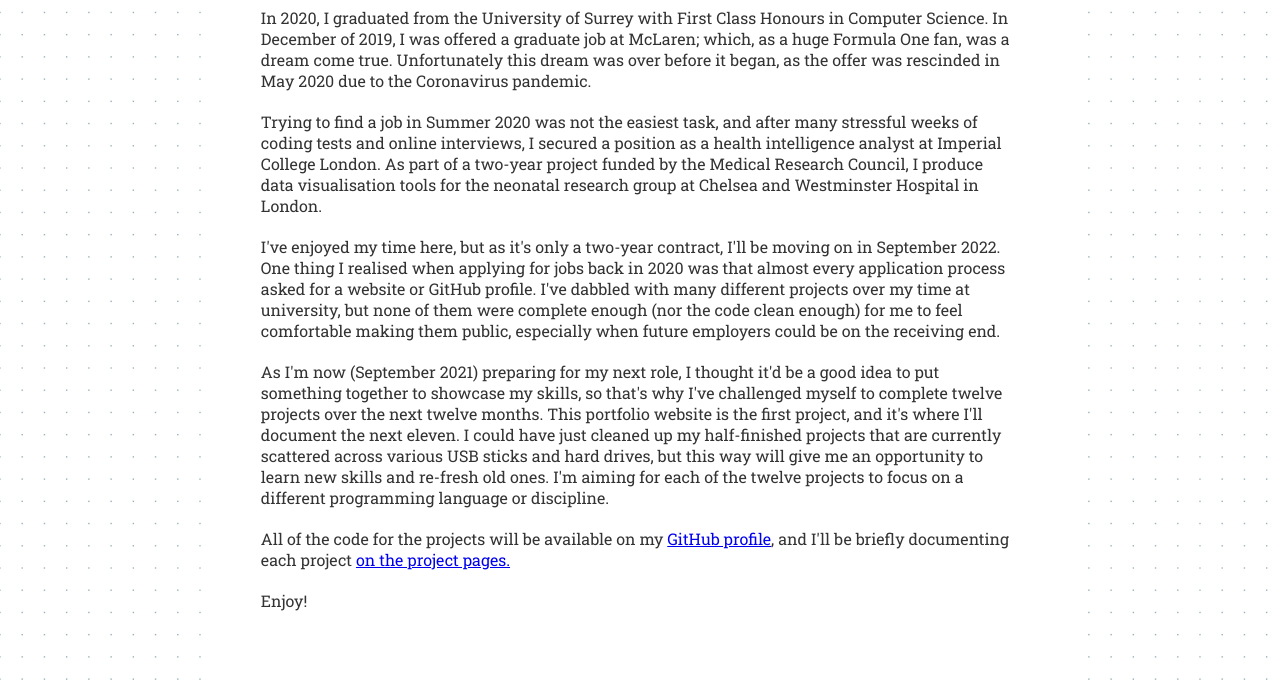
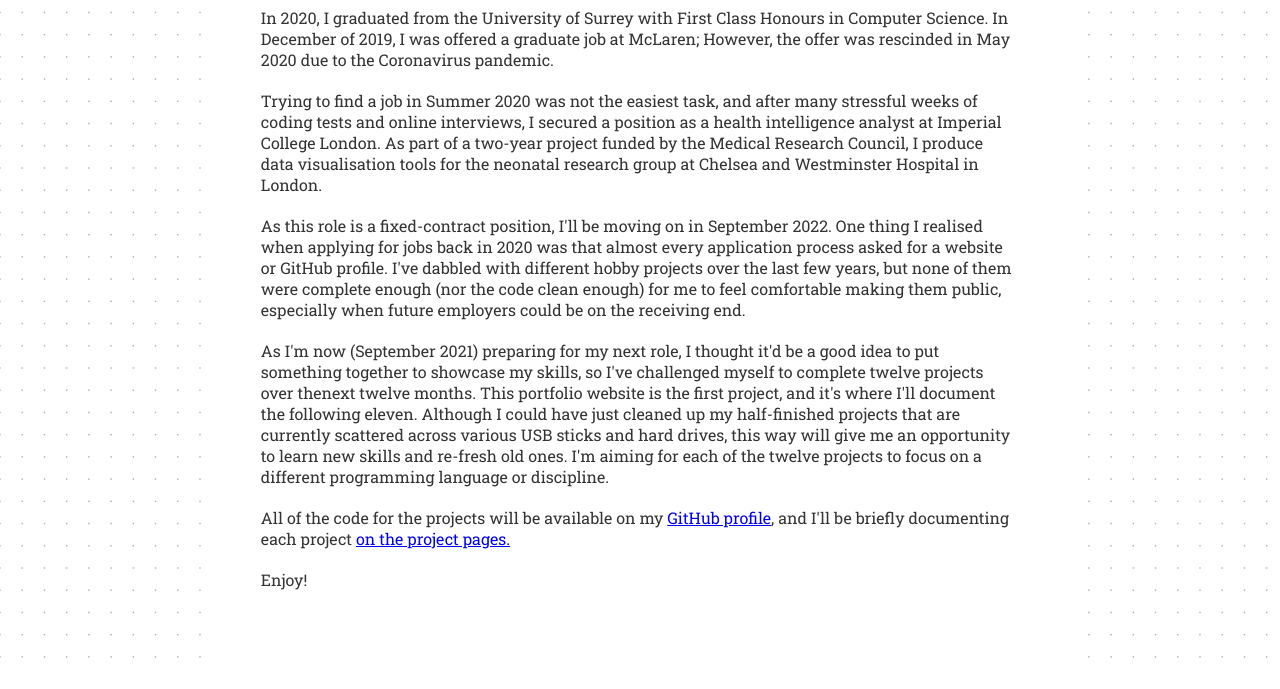
Before and after one commit to CharlieBignell/CharlieBignell.github.io, a plain HTML site: page index.html in a window 1280 px wide. Shown: the part 232-921 px from the top of the page. After the commit the page ends 900 px from the top, so only its background shows below. Drawn offline with Linux system fonts and the light colour scheme; a web font is replaced by a local one.

Commit message:
Altered home page text

```diff
--- a/index.html
+++ b/index.html
@@ -61,9 +61,7 @@
             <h1>Hi, I'm Charlie</h1>
             <p>In 2020, I graduated from the
                 University of Surrey with First Class Honours in Computer Science. In December of 2019, I was offered a
-                graduate job at McLaren; which, as a huge Formula One fan, was a
-                dream come true.
-                Unfortunately this dream was over before it began, as the offer was rescinded in May 2020 due to the
+                graduate job at McLaren; However, the offer was rescinded in May 2020 due to the
                 Coronavirus pandemic.</p>
 
             <p> Trying to find a job in Summer 2020 was not the easiest task, and after many stressful weeks of coding
@@ -72,29 +70,26 @@
                 produce data visualisation tools for the neonatal research group at Chelsea and
                 Westminster Hospital in London.</p>
 
-            <p>I've enjoyed my time here, but as it's only a two-year contract, I'll be moving on in September 2022.
+            <p>As this role is a fixed-contract position, I'll be moving on in September 2022.
                 One thing I realised when applying for jobs back in 2020 was that almost every
                 application process
-                asked for a website or GitHub profile. I've dabbled with many different projects over my time at
-                university, but none of
+                asked for a website or GitHub profile. I've dabbled with different hobby projects over the last few years, but none of
                 them were complete enough (nor the code clean enough) for me to feel comfortable making them public,
                 especially when future employers could be on the receiving end.</p>
 
             <p>As I'm now (September 2021) preparing for my next role, I thought it'd be a good idea to put something
-                together to showcase my skills, so that's why I've challenged myself to complete twelve projects over
-                the
-                next twelve months.
-
-                This portfolio website is the first project, and it's where I'll document the next eleven. I could have
-                just
+                together to showcase my skills, so I've challenged myself to complete twelve projects over
+                thenext twelve months. This portfolio website is the first project, and it's where I'll document the
+                following eleven.
+                Although I could have just
                 cleaned up my half-finished projects that are currently scattered across various USB sticks and hard
-                drives, but this way will give
-                me an opportunity
+                drives, this way will give me an opportunity
                 to learn new skills and re-fresh old ones. I'm aiming for each of the twelve projects to focus on a
                 different programming language or discipline. </p>
 
             <p>All of the code for the projects will be available on my <a
-                    href="https://github.com/CharlieBignell?tab=repositories" target="_blank" rel="noopener">GitHub profile</a>, and
+                    href="https://github.com/CharlieBignell?tab=repositories" target="_blank" rel="noopener">GitHub
+                    profile</a>, and
                 I'll be briefly
                 documenting each project <a href="./projects">on the project pages.</a></p>
 
```
